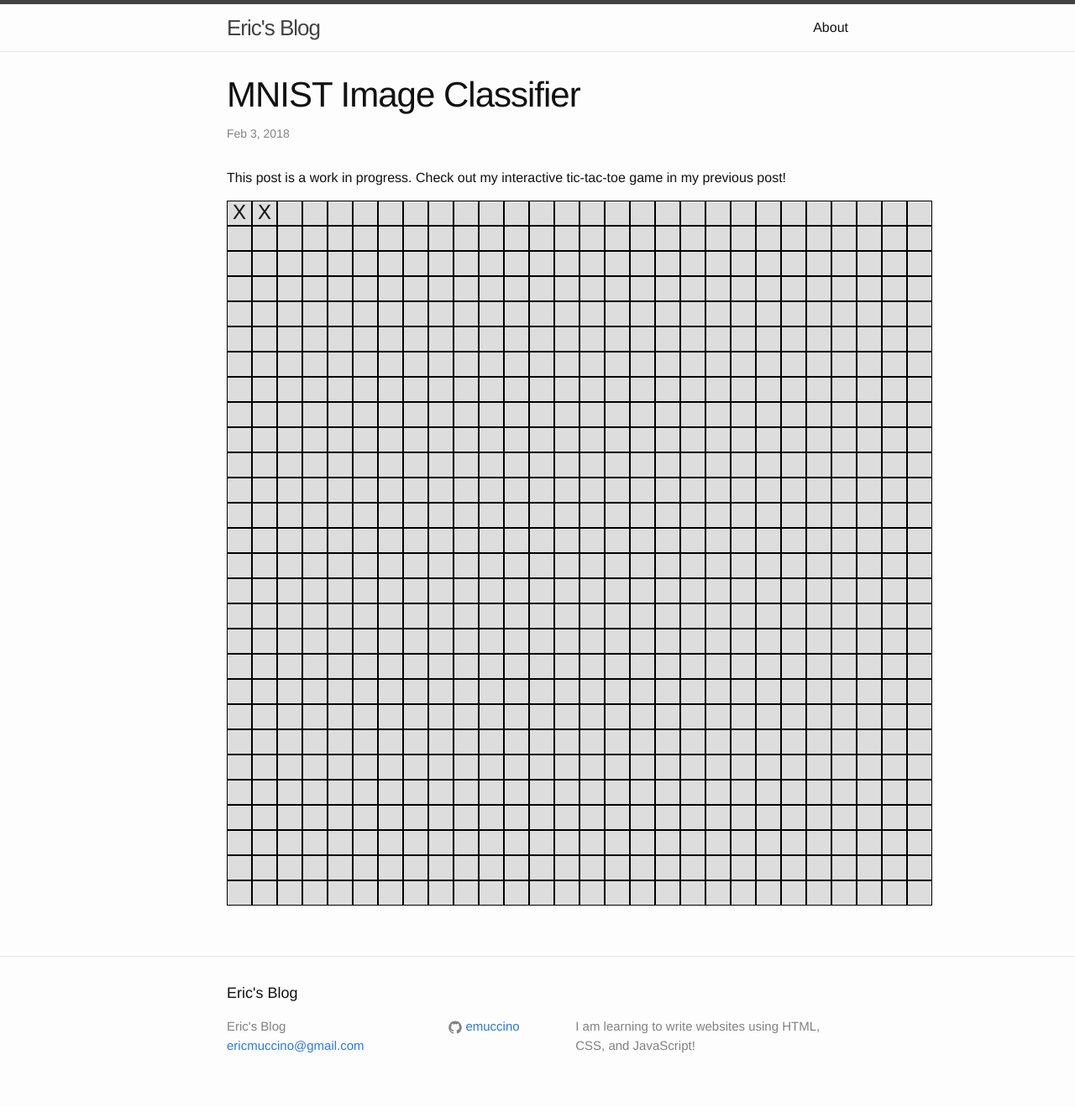
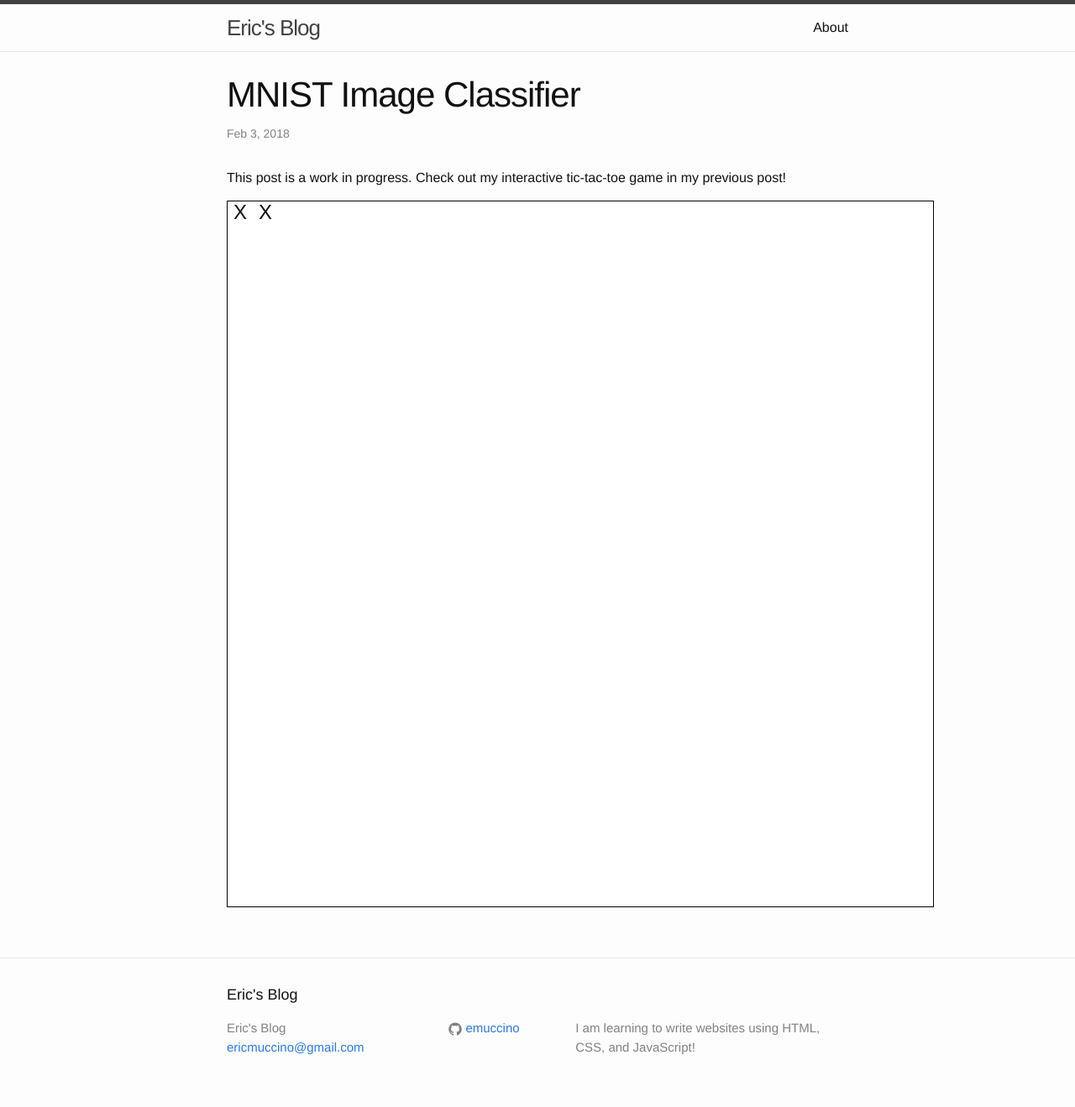
Before and after one commit to emuccino/emuccino.github.io, a Jekyll site: the page built from _posts/2018-02-03-MNSIT-image-classifier.markdown, in a window 1280 px wide. Shown: the whole page at 84% size. Built offline with Jekyll 4.4.1, drawn with Linux system fonts in a browser that asks for light colours; nearby versions of some CDN libraries.

Commit message:
Update post2.scss

```diff
--- a/_sass/post2.scss
+++ b/_sass/post2.scss
@@ -3,13 +3,13 @@
         height: 840px;
         width: 840px;
         margin: 0 auto;
+        border: 1px solid black;
     }
 
     .cell {
         width: 30px;
         height: 30px;
-        background-color: #dddddd;
-        border: 1px solid black;
+        background-color: white;
         text-align: center;
         font-size: 24px;
         font-family: sans-serif;
```
